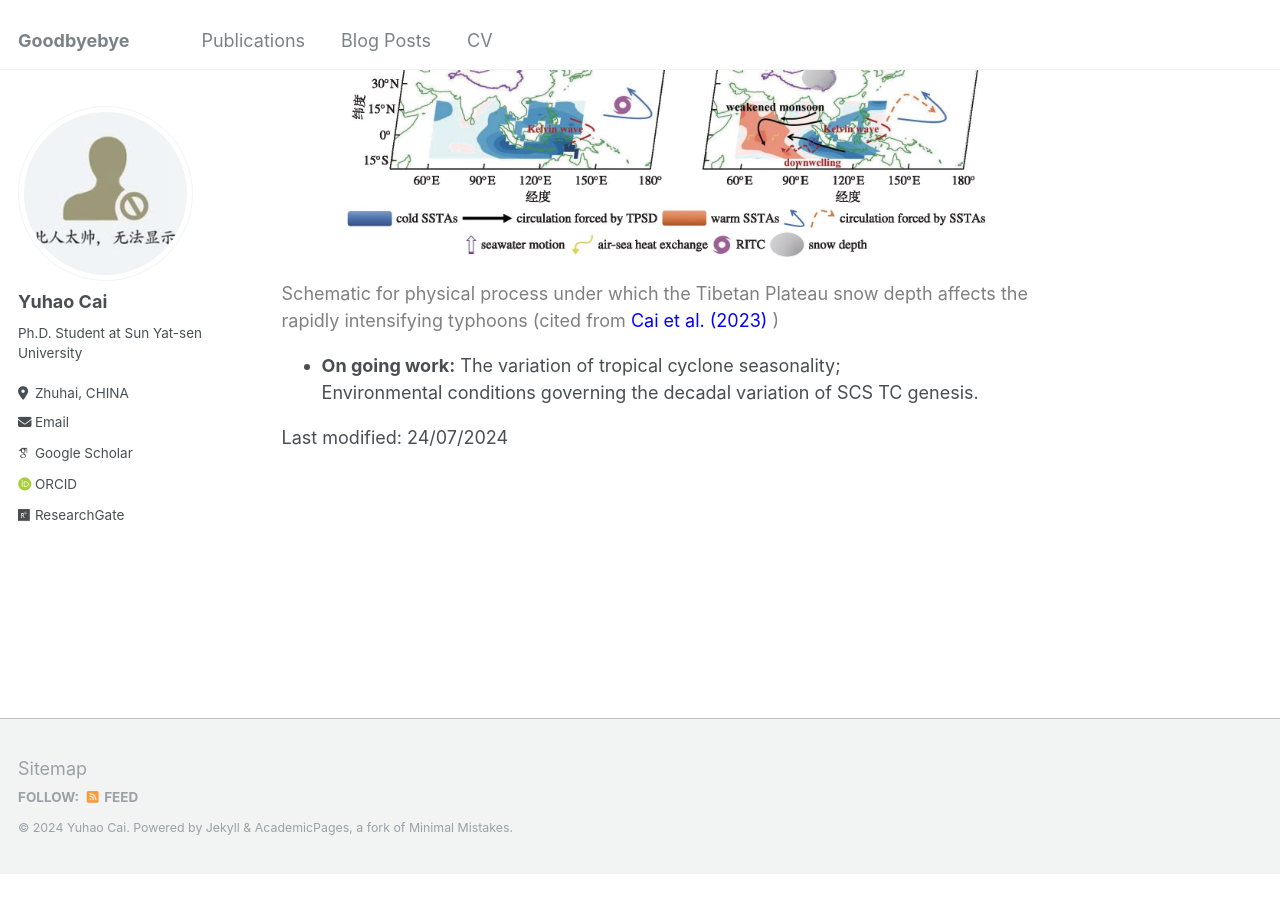
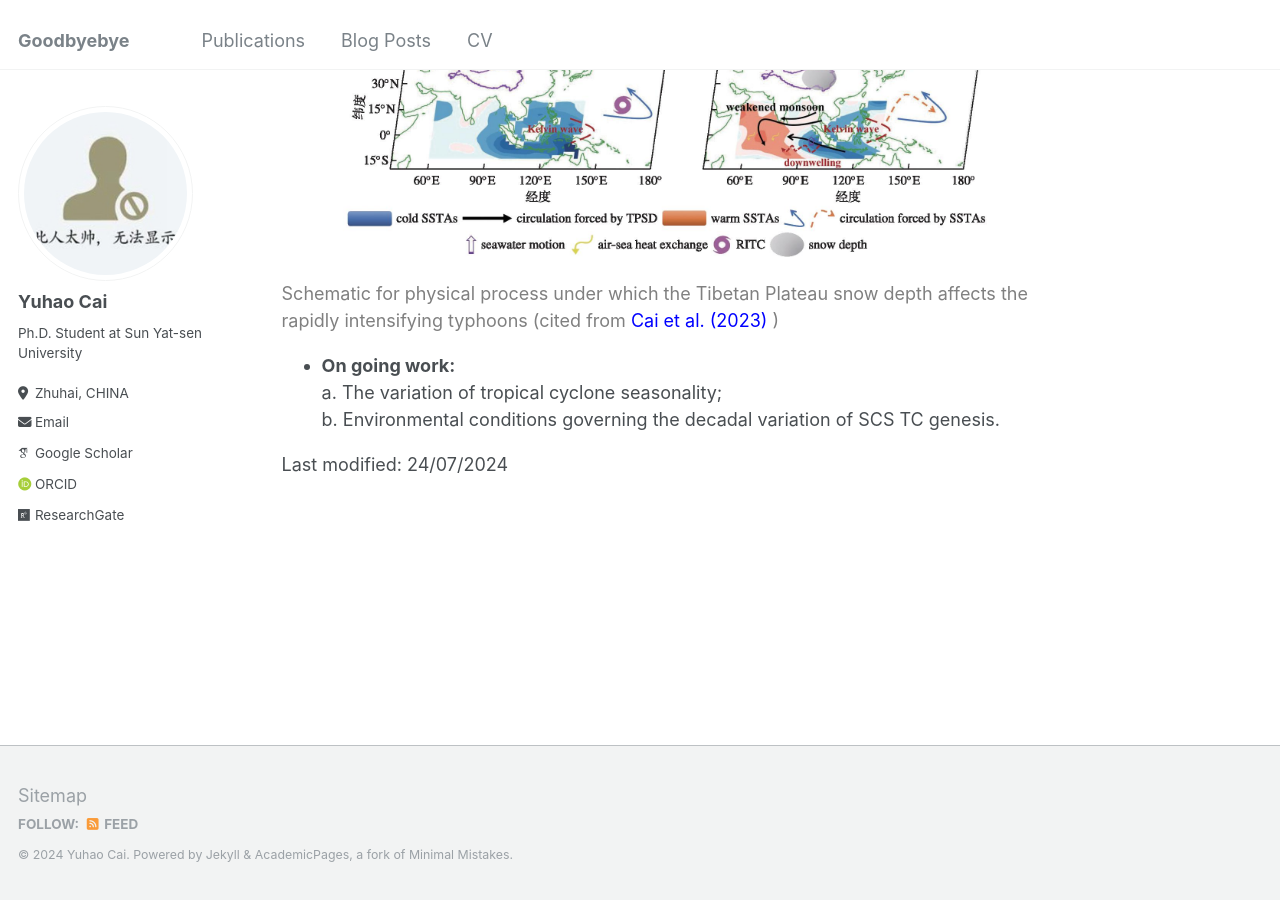
Before and after one commit to caiyh63/caiyh63.github.io, a Jekyll site: the page built from _pages/about.md, in a window 1280 px wide and 900 px high, scrolled down 1278 px. Built offline with Jekyll 4.4.1, drawn with Linux system fonts in a browser that asks for light colours; some web fonts are replaced; before the commit the page ends 2151 px from its top, so only the background shows below that.

```diff
--- a/_pages/about.md
+++ b/_pages/about.md
@@ -26,9 +26,9 @@ redirect_from:
 
 <font color=grey>Schematic for physical process under which the Tibetan Plateau snow depth affects the rapidly intensifying typhoons (cited from </font> <font color=Blue>Cai et al. (2023)</font> <font color=grey>)</font>
 
-- **On going work:**
-  The variation of tropical cyclone seasonality; <br>
-  Environmental conditions governing the decadal variation of SCS TC genesis.
+- **On going work:** <br>
+  a. The variation of tropical cyclone seasonality; <br>
+  b. Environmental conditions governing the decadal variation of SCS TC genesis.
 
 Last modified: 24/07/2024
 
```
